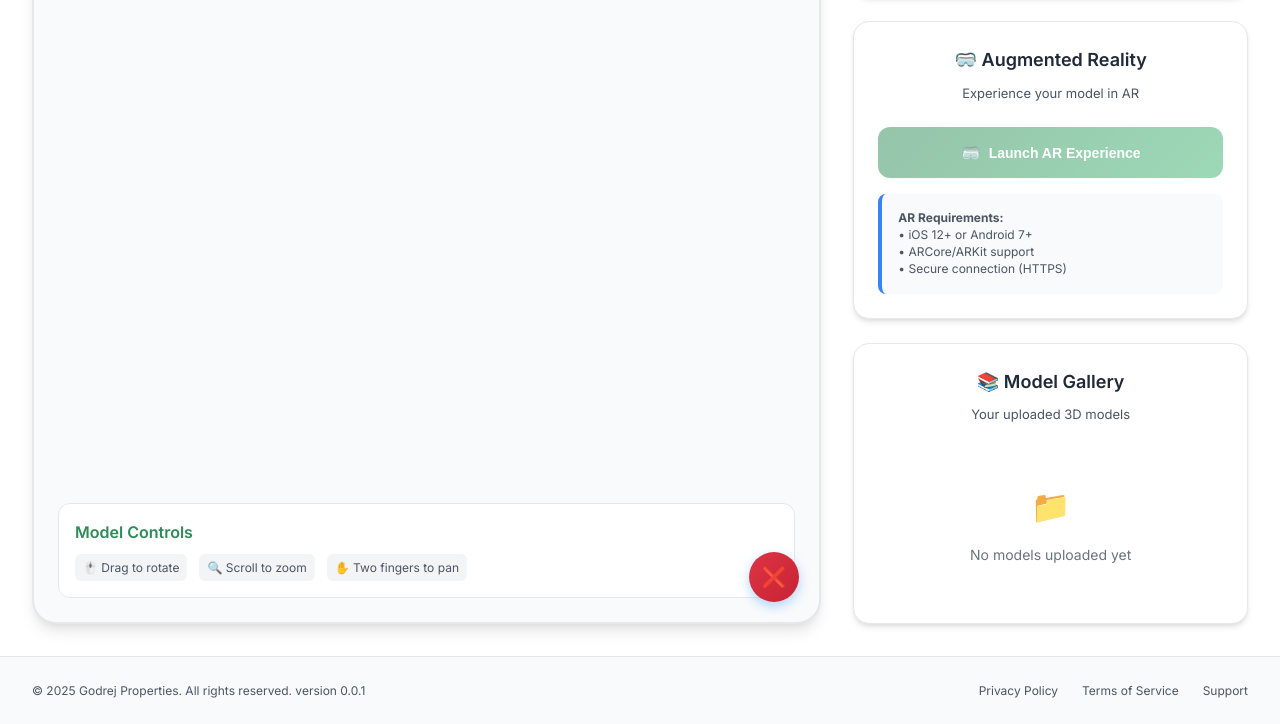
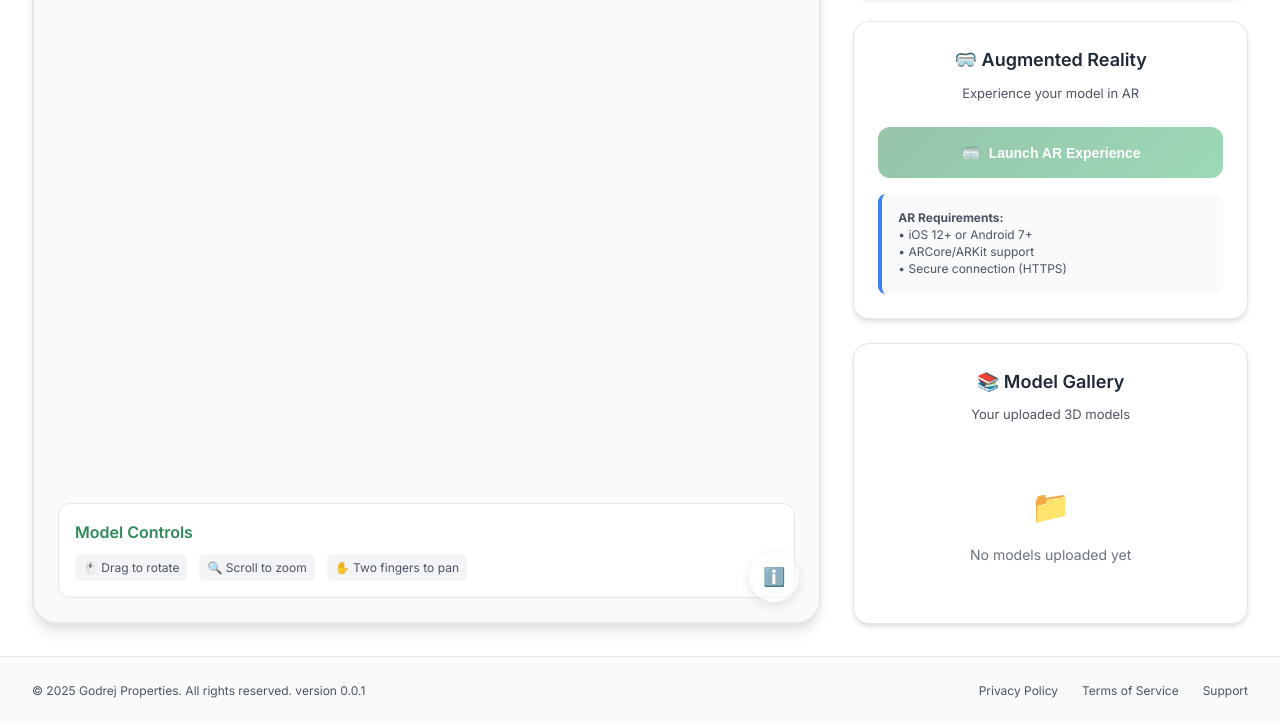
Before and after one commit to SouradeepGodrej/3D_TO_AR, a website: page index.html in a window 1280 px wide. Both pictures are taken after a click on the button "ℹ️". Shown: the part 857-1581 px from the top of the page. Drawn offline with nearby package versions, Linux system fonts and the light colour scheme.

Commit message:
Adding one small button to on/off Model Controls panel

```diff
--- a/script.js
+++ b/script.js
@@ -795,13 +795,15 @@ function toggleModelInfo() {
   if (modelInfo.classList.contains("hidden")) {
     // Show the info panel
     modelInfo.classList.remove("hidden");
-    toggleBtn.innerHTML = '<span class="toggle-icon">❌</span>';
-    toggleBtn.style.background = "linear-gradient(135deg, #dc3545, #c82333)";
+    toggleBtn.classList.add("active");
+    // Removed: toggleBtn.innerHTML line
+    // Removed: toggleBtn.style.background line
   } else {
     // Hide the info panel
     modelInfo.classList.add("hidden");
-    toggleBtn.innerHTML = '<span class="toggle-icon">ℹ️</span>';
-    toggleBtn.style.background = "linear-gradient(135deg, #007bff, #0056b3)";
+    toggleBtn.classList.remove("active");
+    // Removed: toggleBtn.innerHTML line
+    // Removed: toggleBtn.style.background line
   }
 }
 
--- a/styles.css
+++ b/styles.css
@@ -715,32 +715,33 @@ model-viewer::part(default-ar-button) {
     width: 50px;
     height: 50px;
     border-radius: 50%;
-    background: linear-gradient(135deg, #007bff, #0056b3);
-    border: none;
+    background: rgba(255, 255, 255, 0.1);
+    backdrop-filter: blur(20px);
+    -webkit-backdrop-filter: blur(20px);
+    border: 1px solid rgba(255, 255, 255, 0.2);
     cursor: pointer;
     display: flex;
     align-items: center;
     justify-content: center;
-    box-shadow: 0 4px 12px rgba(0, 123, 255, 0.3);
+    box-shadow: 0 4px 12px rgba(0, 0, 0, 0.1);
     transition: all 0.3s ease;
     z-index: 100;
     color: white;
     font-size: 18px;
 }
 
-.info-toggle-btn:hover {
-    transform: scale(1.1);
-    box-shadow: 0 6px 16px rgba(0, 123, 255, 0.4);
-    background: linear-gradient(135deg, #0056b3, #007bff);
+/* Add this new rule for the active state: */
+.info-toggle-btn.active {
+    background: rgba(255, 255, 255, 0.25);
+    border-color: rgba(255, 255, 255, 0.4);
+    backdrop-filter: blur(25px);
+    -webkit-backdrop-filter: blur(25px);
 }
 
-.info-toggle-btn:active {
-    transform: scale(0.95);
-}
-
-.toggle-icon {
-    font-size: 20px;
-    display: block;
+/* Keep your existing hover rule as is: */
+.info-toggle-btn.active:hover {
+    background: rgba(255, 255, 255, 0.3);
+    border-color: rgba(255, 255, 255, 0.5);
 }
 
 /* Responsive adjustments */
```
